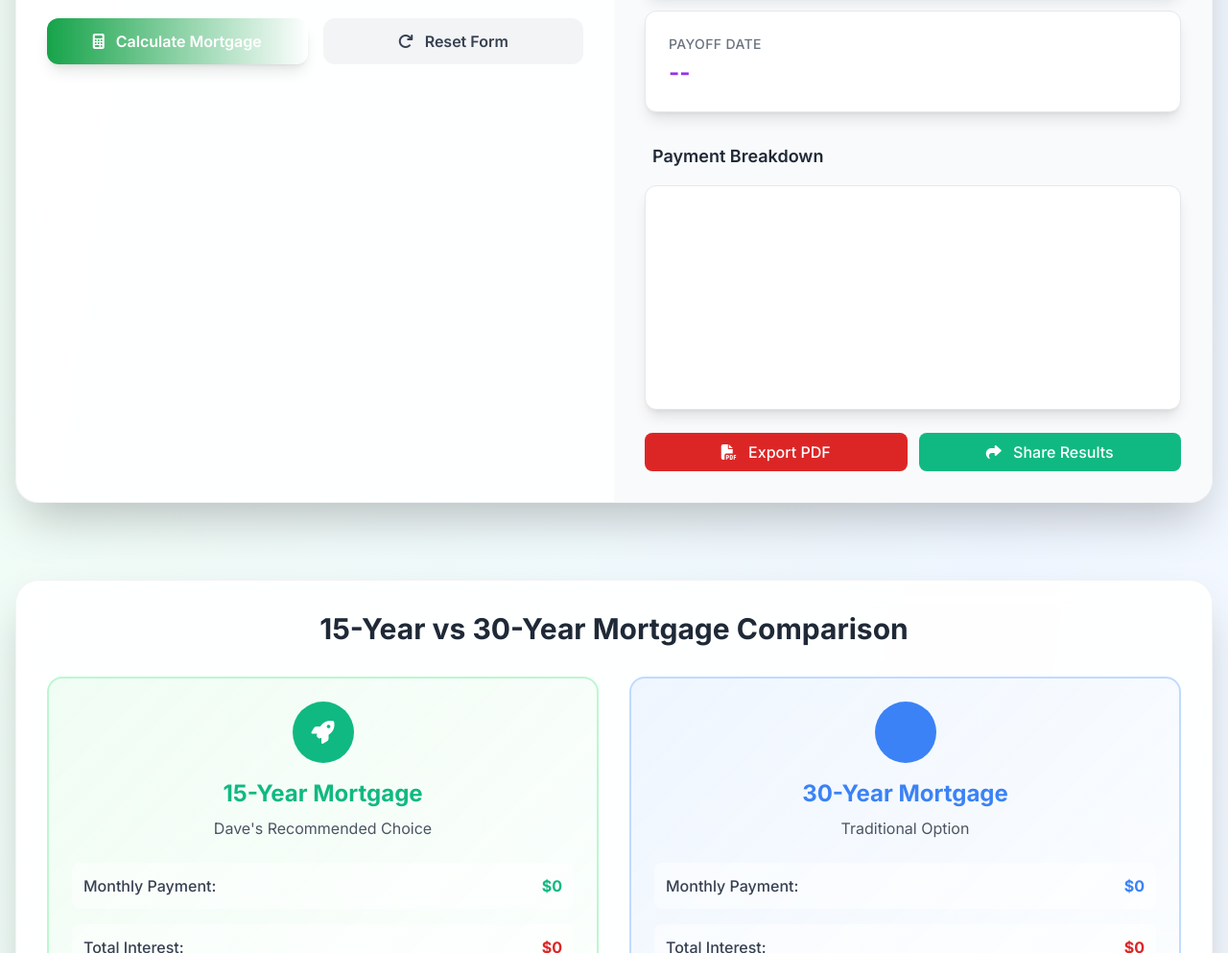
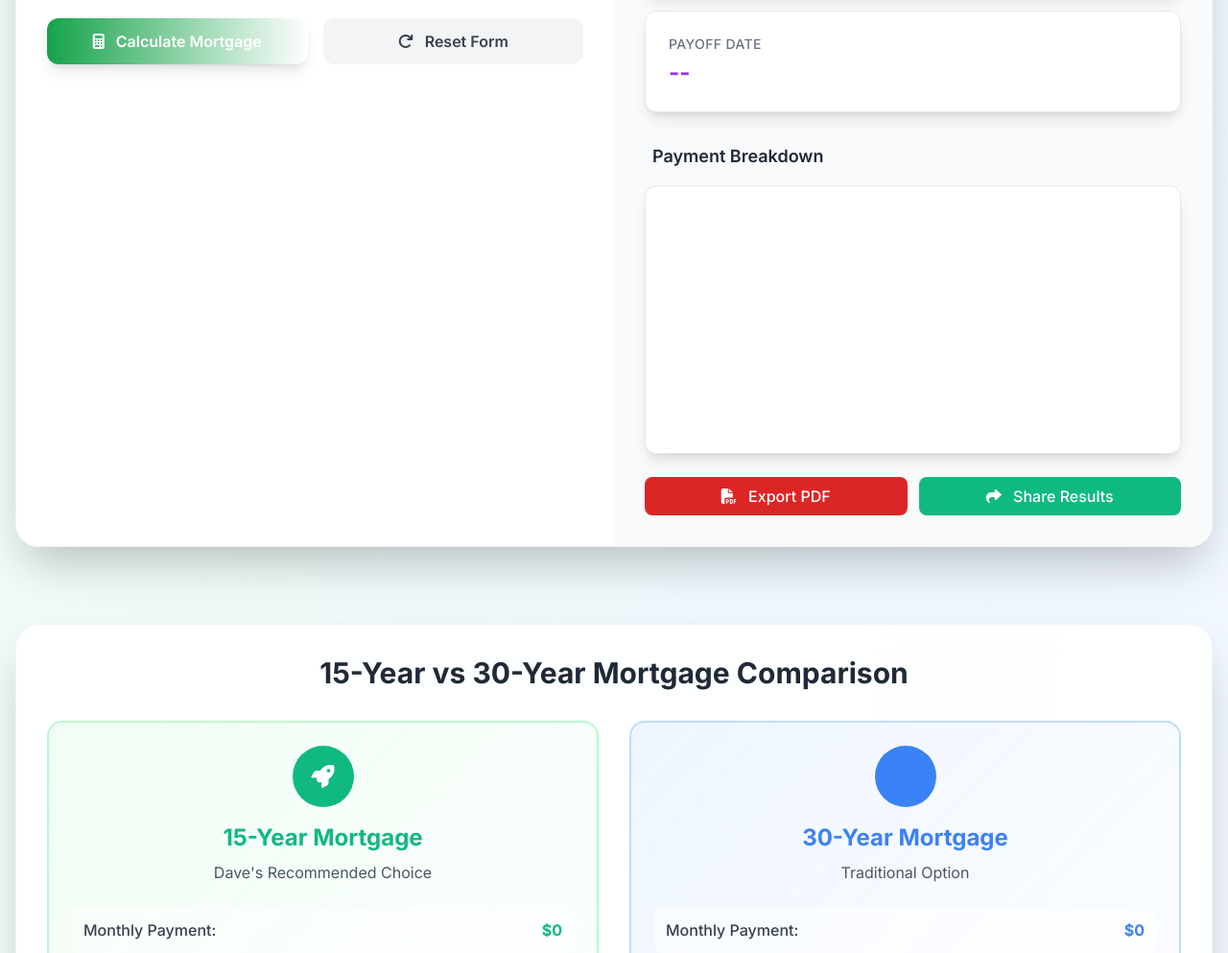
Before and after one commit to TanjilHossendev/senictrst, a plain HTML site: page sub_page/Financial_Calculators/mortgage-payment-calculator-dave-ramsey.html in a window 1280 px wide. Shown: the part 1187-2180 px from the top of the page at 96% size. Drawn offline with Linux system fonts and the light colour scheme.

Commit message:
now fixix

```diff
--- a/sub_page/Financial_Calculators/mortgage-payment-calculator-dave-ramsey.html
+++ b/sub_page/Financial_Calculators/mortgage-payment-calculator-dave-ramsey.html
@@ -407,8 +407,8 @@
                                 <i class="fas fa-chart-pie mr-2 dave-text-blue"></i>
                                 Payment Breakdown
                             </h4>
-                            <div class="bg-white dark:bg-slate-900 rounded-xl p-4 shadow-lg border border-gray-200 dark:border-gray-700">
-                                <canvas id="paymentChart" width="400" height="200"></canvas>
+                            <div class="bg-white dark:bg-slate-900 rounded-xl p-4 shadow-lg border border-gray-200 dark:border-gray-700" style="aspect-ratio: 2 / 1;">
+                                <canvas id="paymentChart"></canvas>
                             </div>
                         </div>
 
```
